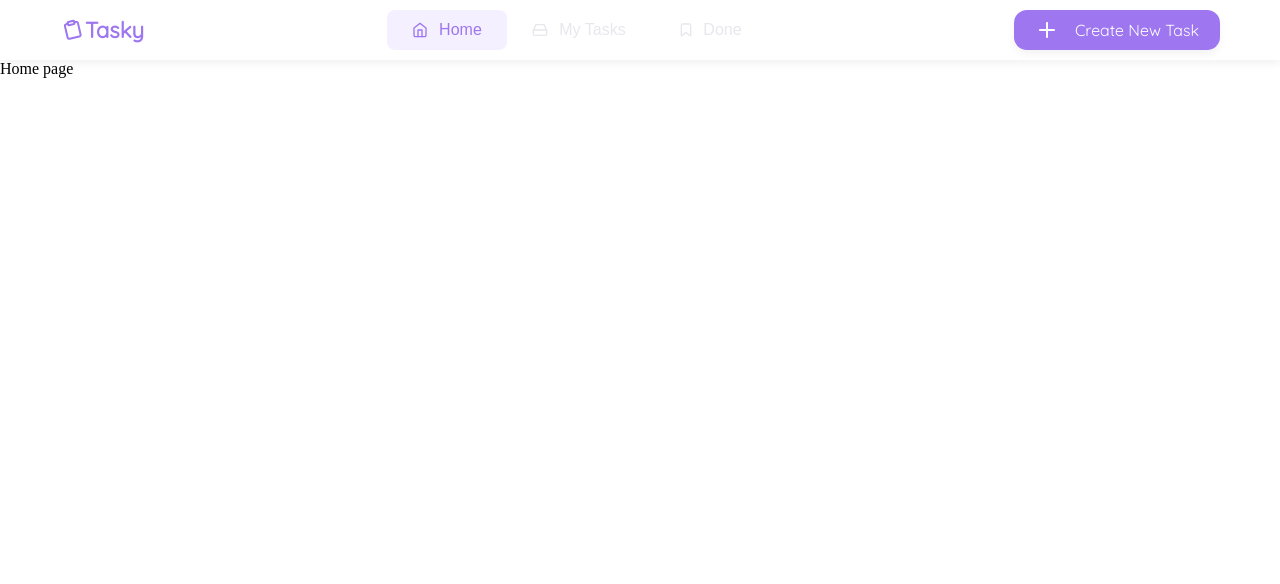
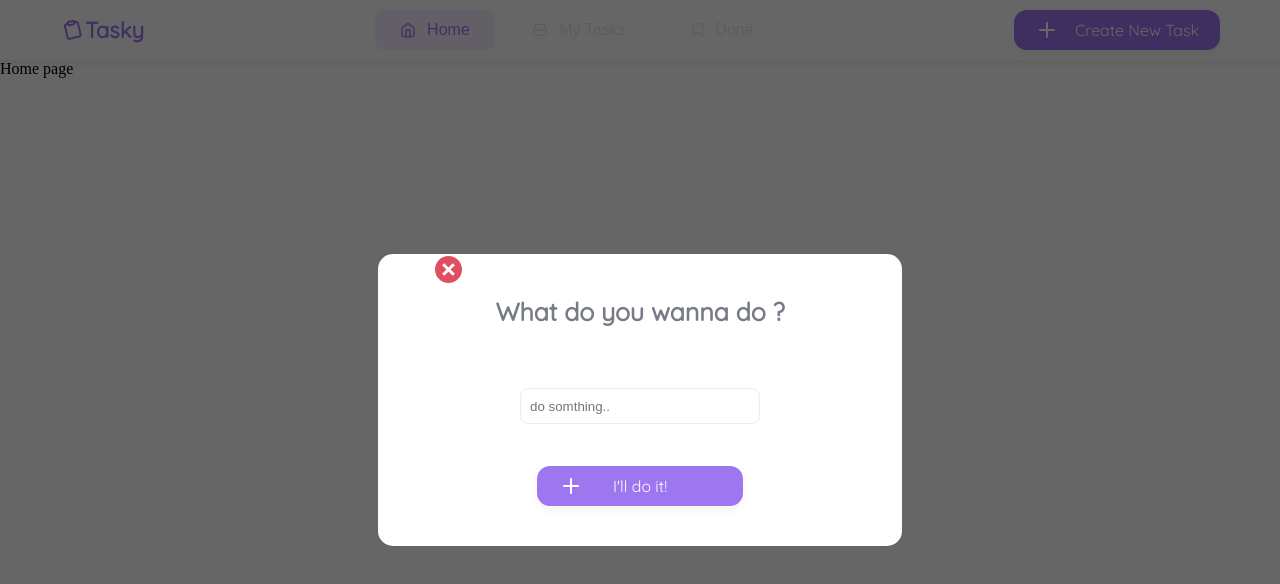
Before and after one commit to hqshtag/Tasky, a React (Create React App) app: page / in a window 1280 px wide. Both pictures are taken after a click on the button "Create New Task". Shown: the top 584 px of the page. Built offline with nearby package versions, Linux system fonts and the light colour scheme.

Commit message:
move navbar state up to App.js/ created modal

```diff
--- a/src/App.js
+++ b/src/App.js
@@ -1,15 +1,47 @@
-import React from "react";
+import React, { useState } from "react";
 
+import Navbar from "./components/layout/Navbar";
 import Home from "./components/Home";
-import Navbar from "./components/layout/Navbar";
+import MyTasks from "./components/MyTasks";
+import Done from "./components/Done";
+
+import Modal from "./components/layout/Modal";
+import NewTaskForm from "./components/partials/NewTaskForm";
 
 import "./assets/styles/stylesheet.scss";
 
 function App() {
+  const [activeMenu, setActiveMenu] = useState({
+    home: true,
+    tasks: false,
+    done: false,
+  });
+
+  const [showModal, setShowModal] = useState(false);
+
+  const toggleModalOn = () => {
+    setShowModal(true);
+  };
+
+  const toggleModalOff = () => {
+    setShowModal(false);
+  };
+
+  const handleMenuNavigation = (e) => {
+    let key = e.target.getAttribute("data-key");
+    setActiveMenu({ home: false, tasks: false, done: false, [key]: true });
+  };
   return (
     <>
-      <Navbar />
-      <Home />
+      <Navbar
+        handleMenuNavigation={handleMenuNavigation}
+        activeMenu={activeMenu}
+        toggleModalOn={toggleModalOn}
+      />
+      <Modal handleClose={toggleModalOff} show={showModal}>
+        <NewTaskForm />
+      </Modal>
+      {activeMenu.home ? <Home /> : activeMenu.tasks ? <MyTasks /> : <Done />}
     </>
   );
 }
--- a/src/assets/styles/_colors.scss
+++ b/src/assets/styles/_colors.scss
@@ -1,3 +1,5 @@
 $primaryColor: #9d76f0;
 $secondaryColor: rgba(205, 182, 255, 0.21);
 $deadGrey: #e7e7ed;
+
+$textColor: #777a87;
--- /dev/null
+++ b/src/assets/styles/modal.scss
@@ -0,0 +1,106 @@
+@import "colors";
+
+.modal {
+  position: fixed;
+  top: 0;
+  left: 0;
+  width: 100%;
+  height: 100%;
+  background: rgba(0, 0, 0, 0.6);
+}
+
+.modal-main {
+  position: fixed;
+  background: white;
+  width: 524px;
+  border-radius: 15px;
+  height: 292px;
+  top: 50%;
+  left: 50%;
+  transform: translate(-50%, -50%);
+
+  div {
+    display: flex;
+    flex-direction: column;
+    justify-content: center;
+    align-items: center;
+    h4 {
+      margin: 42px;
+      font-family: Quicksand;
+      font-style: normal;
+      font-weight: bold;
+      font-size: 25px;
+      line-height: 31px;
+      color: $textColor;
+    }
+    input {
+      width: 240px;
+      height: 36px;
+      /* Color/Neutral/6 - White */
+      margin-top: 19px;
+      background: #ffffff;
+      /* Color/Neutral/4 - Grey 25% */
+      padding: 9px;
+      border: 1px solid #ecebed;
+      box-sizing: border-box;
+      border-radius: 8px;
+      &:focus {
+        outline: none;
+        border: 1px solid #adadad;
+      }
+    }
+
+    button {
+      svg {
+        margin-left: 22px;
+        margin-right: 30px;
+      }
+
+      cursor: pointer;
+
+      display: flex;
+      //justify-content: center;
+      align-items: center;
+
+      text-align: center;
+      margin-top: 42px;
+
+      font-family: Quicksand;
+      font-style: normal;
+      font-weight: 500;
+      font-size: 16px;
+      line-height: 20px;
+
+      background: $primaryColor;
+      color: #fff;
+      border: none;
+
+      width: 206px;
+      height: 40px;
+      box-shadow: 0px 4px 8px rgba(0, 0, 0, 0.05);
+      border-radius: 13px;
+    }
+  }
+}
+
+.close-modal-btn {
+  cursor: pointer;
+  position: relative;
+  //background: red;
+  background-color: #fff;
+  border: none;
+  outline: none;
+  width: 27px;
+  height: 27px;
+  top: 32%;
+  left: 34%;
+  z-index: 2;
+}
+
+.display-block {
+  display: block;
+}
+
+.display-none {
+  display: none;
+}
--- a/src/assets/styles/navbar.scss
+++ b/src/assets/styles/navbar.scss
@@ -51,7 +51,7 @@ nav {
     border: none;
     border-radius: 8px;
 
-    margin: 6px;
+    margin: 12px;
 
     font-weight: 500;
     font-size: 16px;
--- /dev/null
+++ b/src/components/icons/CloseIcon.js
@@ -0,0 +1,58 @@
+import React from "react";
+
+const CloseIcon = () => {
+  return (
+    <svg
+      version="1.1"
+      id="Layer_1"
+      xmlns="http://www.w3.org/2000/svg"
+      xmlnsXlink="http://www.w3.org/1999/xlink"
+      x="10px"
+      y="0px"
+      viewBox="0 0 512 512"
+      style={{ enableBackground: "new 0 0 512 512;" }}
+      xmlSpace="preserve"
+    >
+      <ellipse
+        style={{ fill: "#E04F5F" }}
+        cx="256"
+        cy="256"
+        rx="256"
+        ry="255.832"
+      />
+      <g transform="matrix(-0.7071 0.7071 -0.7071 -0.7071 77.26 32)">
+        <rect
+          x="3.98"
+          y="-427.615"
+          style={{ fill: "#FFFFFF" }}
+          width="55.992"
+          height="285.672"
+        />
+        <rect
+          x="-110.828"
+          y="-312.815"
+          style={{ fill: "#FFFFFF" }}
+          width="285.672"
+          height="55.992"
+        />
+      </g>
+      <g></g>
+      <g></g>
+      <g></g>
+      <g></g>
+      <g></g>
+      <g></g>
+      <g></g>
+      <g></g>
+      <g></g>
+      <g></g>
+      <g></g>
+      <g></g>
+      <g></g>
+      <g></g>
+      <g></g>
+    </svg>
+  );
+};
+
+export default CloseIcon;
--- /dev/null
+++ b/src/components/layout/Modal.js
@@ -0,0 +1,18 @@
+import React from "react";
+import CloseIcon from "../icons/CloseIcon";
+import "../../assets/styles/modal.scss";
+
+const Modal = ({ handleClose, show, children }) => {
+  const showHideClassName = show ? "modal display-block" : "modal display-none";
+
+  return (
+    <div className={showHideClassName}>
+      <button className="close-modal-btn" onClick={handleClose}>
+        <CloseIcon />
+      </button>
+      <section className="modal-main">{children}</section>
+    </div>
+  );
+};
+
+export default Modal;
--- a/src/components/layout/Navbar.js
+++ b/src/components/layout/Navbar.js
@@ -9,8 +9,8 @@ import NavButton from "../partials/NavButton";
 
 import "../../assets/styles/navbar.scss";
 
-const Navbar = () => {
-  const [activeMenu, setActiveMenu] = useState({
+const Navbar = ({ handleMenuNavigation, activeMenu, toggleModalOn }) => {
+  /*const [activeMenu, setActiveMenu] = useState({
     home: true,
     tasks: false,
     done: false,
@@ -19,9 +19,7 @@ const Navbar = () => {
   const handleMenuNavigation = (e) => {
     let key = e.target.getAttribute("data-key");
     setActiveMenu({ home: false, tasks: false, done: false, [key]: true });
-  };
-
-  const menuClassName = "menu-item";
+  };*/
 
   return (
     <nav>
@@ -53,7 +51,7 @@ const Navbar = () => {
         />
       </div>
       <div>
-        <button className="btn">
+        <button className="btn" onClick={toggleModalOn}>
           {" "}
           <AddIcon /> Create New Task
         </button>
--- /dev/null
+++ b/src/components/partials/NewTaskForm.js
@@ -0,0 +1,18 @@
+import React from "react";
+import AddIcon from "../icons/AddIcon";
+
+const NewTaskForm = () => {
+  return (
+    <div className="form">
+      <h4>What do you wanna do ?</h4>
+      <input type="text" placeholder="do somthing.." />
+      <button className="btn">
+        {" "}
+        <AddIcon />
+        I'll do it!
+      </button>
+    </div>
+  );
+};
+
+export default NewTaskForm;
```
